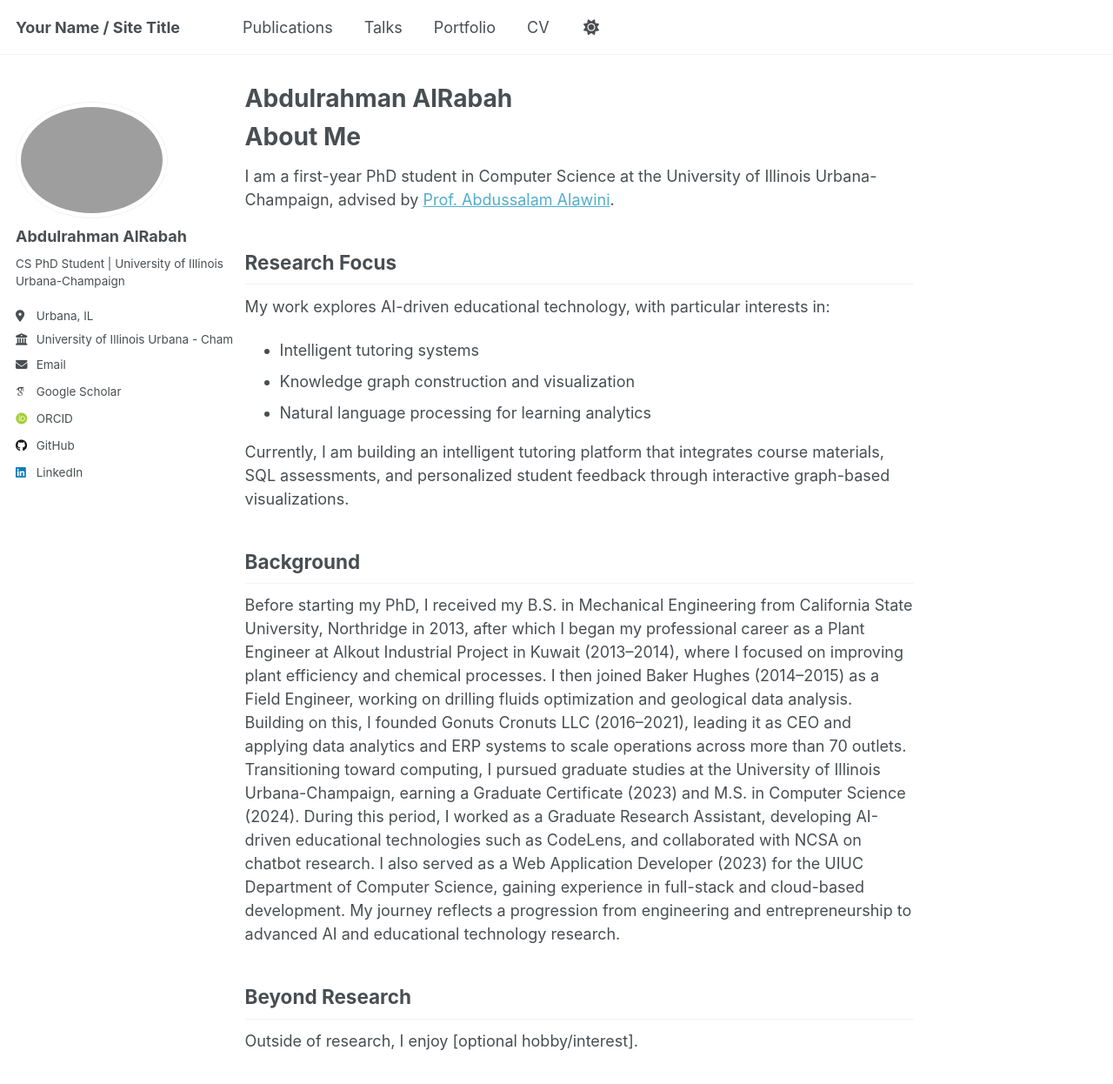
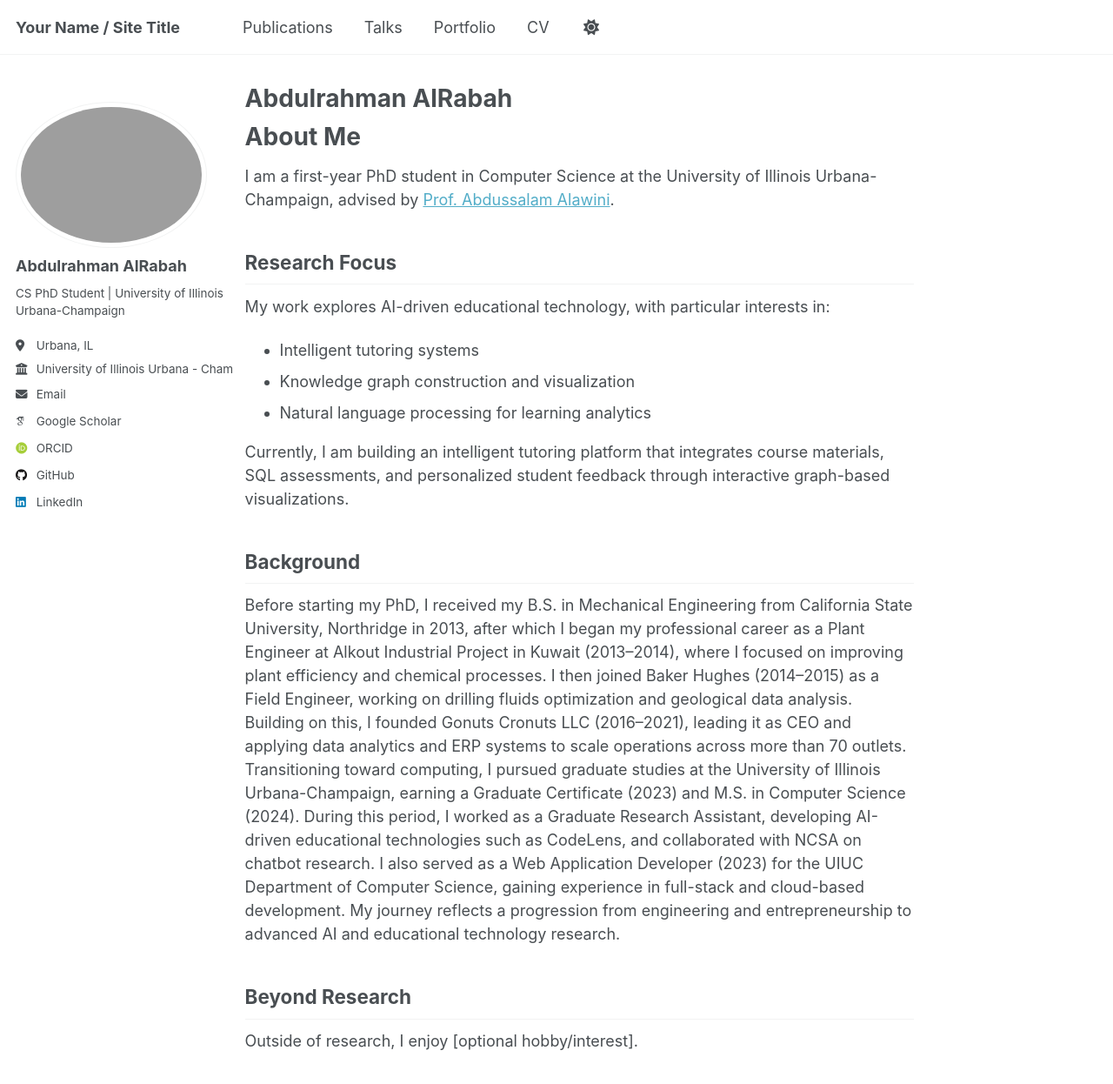
Before and after one commit to aalrabah/aalrabah.github.io, a Jekyll site: the page built from _pages/about.md, in a window 1280 px wide and 1400 px high. Shown: the top 1246 px of the window at 87% size. Built offline with Jekyll 4.4.1, drawn with Linux system fonts in a browser that asks for light colours; some web fonts are replaced; a script that is not in the unit is left out.

Commit message:
Adjust sidebar layout and image size

```diff
--- a/_sass/layout/_sidebar.scss
+++ b/_sass/layout/_sidebar.scss
@@ -25,7 +25,7 @@
   }
 
   @include breakpoint($large) {
-    @include span(6 of 12);
+    @include span(10 of 12);
     opacity: 1;
     -webkit-transition: opacity 0.2s ease-in-out;
             transition: opacity 0.2s ease-in-out;
@@ -94,7 +94,7 @@
   }
 
   img {
-    max-width: 175px;
+    max-width: 220px;
     border-radius: 50%;
 
     @include breakpoint($large) {
```
